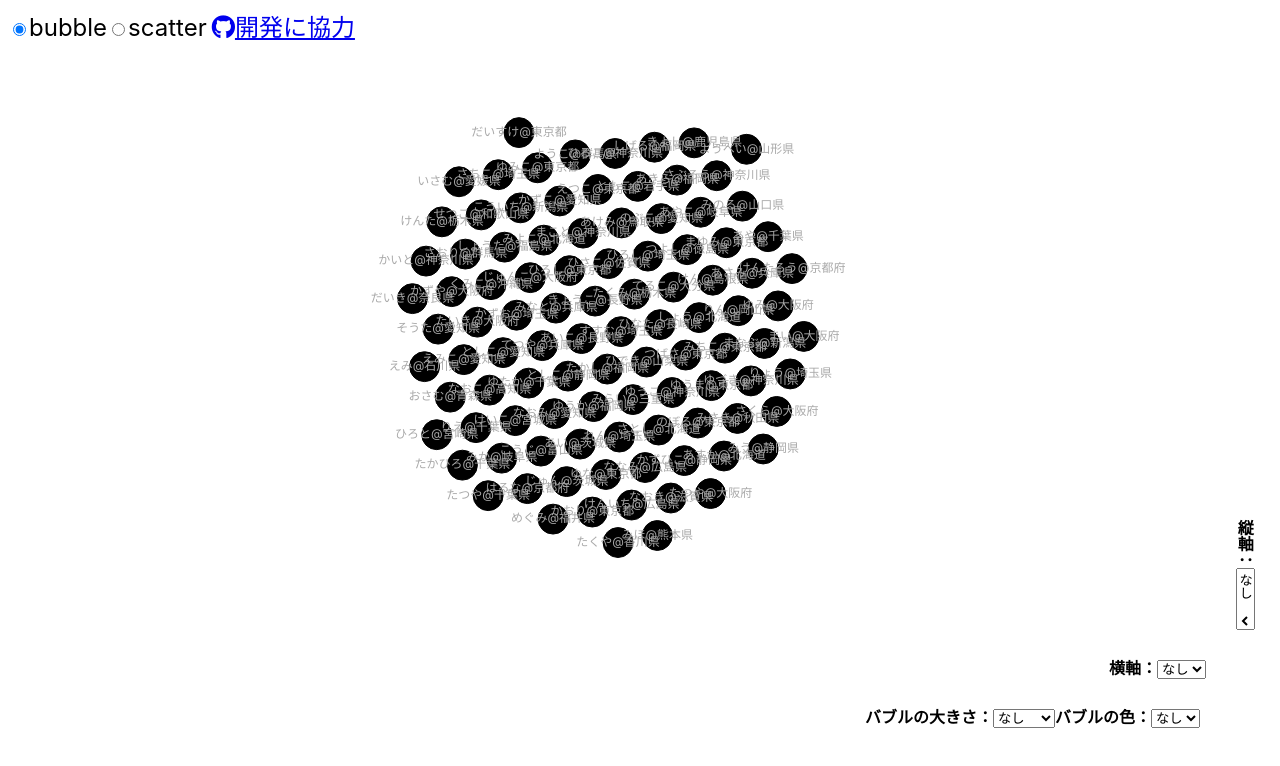
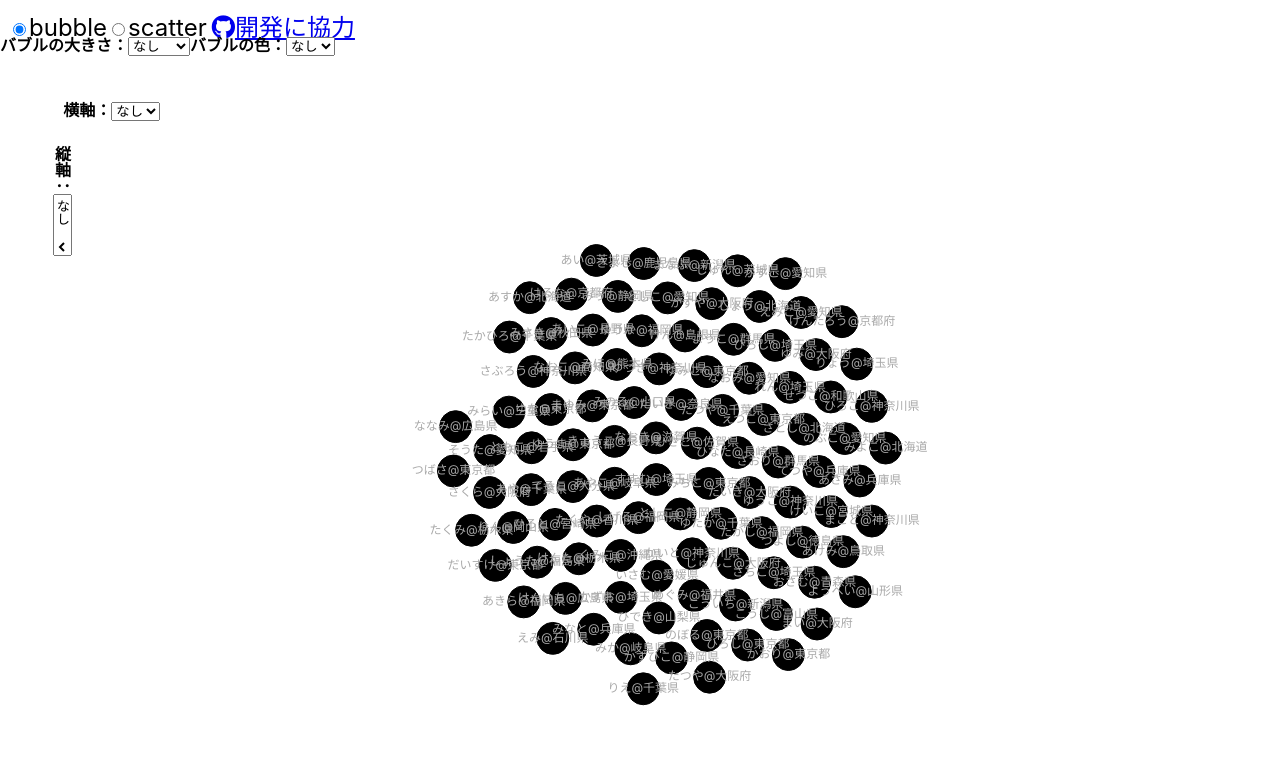
Before and after one commit to yuiseki/inclusive-chart-vite, a React (Vite) app: page /#bubble in a window 1280 px wide. Shown: the top 766 px of the page. Built offline with nearby package versions, Linux system fonts and the light colour scheme.

Commit message:
スマホ向けはやめる

```diff
--- a/src/components/InteractiveBubbleChart.tsx
+++ b/src/components/InteractiveBubbleChart.tsx
@@ -56,37 +56,105 @@ export const InteractiveBubbleChart: React.VFC = () => {
         alignContent: "stretch",
       }}
     >
-      <div style={{ flexGrow: 1, display: "flex", flexDirection: "column" }}>
-        {/* 縦軸 */}
-        <div style={{ flexGrow: 1, display: "flex", marginRight: "4px" }}>
       <div
-            ref={div}
         style={{
-              height: "100%",
+          display: "flex",
+          flexGrow: 0,
           width: "100%",
+          height: "40px",
+          verticalAlign: "middle",
+          alignItems: "flex-start",
+          textAlign: "start",
+          justifyContent: "flex-start",
         }}
       >
-            <AbstractBubbleChart
-              width={width}
-              height={height}
-              rawData={dataList}
-              bubbleSize={bubbleSize}
-              bubbleColor={bubbleColor}
-              xAxis={xAxis}
-              yAxis={yAxis}
-            />
+        <div style={{ height: "40px" }}>
+          <b>
+            バブルの大きさ：
+            <select name="bubbleSize" onChange={onChangeBubbleSize}>
+              <option value="none">なし</option>
+              {bubbleSizeDims.map((dim) => {
+                return (
+                  <option key={"bubble-size-" + dim.value} value={dim.value}>
+                    {dim.displayName}
+                  </option>
+                );
+              })}
+            </select>
+          </b>
+        </div>
+        <div style={{ height: "40px" }}>
+          <b>
+            バブルの色：
+            <select name="bubbleColor" onChange={onChangeBubbleColor}>
+              <option value="none">なし</option>
+              <option value="sex">性別</option>
+              <option value="job">仕事</option>
+            </select>
+          </b>
+        </div>
       </div>
       <div
         style={{
           flexGrow: 0,
           display: "flex",
           alignItems: "center",
+          height: "66px",
+          margin: "4px",
+        }}
+      >
+        <div style={{ width: "66px" }} />
+        {xAxis === "none" && (
+          <div
+            style={{ width: "100%", textAlign: "start", marginRight: "70px" }}
+          >
+            <b>
+              横軸：
+              <select name="xAxis" onChange={onChangeXAxis}>
+                <option value="none">なし</option>
+                {xAxisDims.map((dim) => {
+                  return (
+                    <option key={"x-axis-" + dim.value} value={dim.value}>
+                      {dim.displayName}
+                    </option>
+                  );
+                })}
+              </select>
+            </b>
+          </div>
+        )}
+        {xAxisDims
+          .filter((dim) => {
+            return dim.value === xAxis;
+          })
+          .map((dim) => {
+            return (
+              <InteractiveBubbleChartAxis
+                onResetAxis={onChangeXAxis}
+                patterns={dim.patterns}
+              />
+            );
+          })}
+      </div>
+      <div
+        style={{
+          flexGrow: 1,
+          display: "flex",
+          marginLeft: "4px",
+        }}
+      >
+        {/* 縦軸 */}
+        <div
+          style={{
+            flexGrow: 0,
+            display: "flex",
             writingMode: "vertical-rl",
             width: "66px",
+            marginLeft: "4px",
           }}
         >
           {yAxis === "none" && (
-              <div style={{ flexGrow: 0, height: "100%", textAlign: "end" }}>
+            <div style={{ flexGrow: 1, height: "100%", textAlign: "start" }}>
               <b>
                 縦軸：
                 <select
@@ -122,86 +190,24 @@ export const InteractiveBubbleChart: React.VFC = () => {
               );
             })}
         </div>
-        </div>
+        <div style={{ flexGrow: 1, display: "flex" }}>
           <div
+            ref={div}
             style={{
-            flexGrow: 0,
-            display: "flex",
-            alignItems: "center",
-            height: "66px",
-            margin: "4px",
+              height: "100%",
+              width: "100%",
             }}
           >
-          {xAxis === "none" && (
-            <div
-              style={{ width: "100%", textAlign: "end", marginRight: "70px" }}
-            >
-              <b>
-                横軸：
-                <select name="xAxis" onChange={onChangeXAxis}>
-                  <option value="none">なし</option>
-                  {xAxisDims.map((dim) => {
-                    return (
-                      <option key={"x-axis-" + dim.value} value={dim.value}>
-                        {dim.displayName}
-                      </option>
-                    );
-                  })}
-                </select>
-              </b>
+            <AbstractBubbleChart
+              width={width}
+              height={height}
+              rawData={dataList}
+              bubbleSize={bubbleSize}
+              bubbleColor={bubbleColor}
+              xAxis={xAxis}
+              yAxis={yAxis}
+            />
           </div>
-          )}
-          {xAxisDims
-            .filter((dim) => {
-              return dim.value === xAxis;
-            })
-            .map((dim) => {
-              return (
-                <InteractiveBubbleChartAxis
-                  onResetAxis={onChangeXAxis}
-                  patterns={dim.patterns}
-                />
-              );
-            })}
-        </div>
-        <div
-          style={{
-            display: "flex",
-            flexGrow: 0,
-            width: "100%",
-            height: "80px",
-            verticalAlign: "middle",
-            alignItems: "flex-end",
-            textAlign: "end",
-            justifyContent: "flex-end",
-          }}
-        >
-          <div style={{ height: "80px" }}>
-            <b>
-              バブルの大きさ：
-              <select name="bubbleSize" onChange={onChangeBubbleSize}>
-                <option value="none">なし</option>
-                {bubbleSizeDims.map((dim) => {
-                  return (
-                    <option key={"bubble-size-" + dim.value} value={dim.value}>
-                      {dim.displayName}
-                    </option>
-                  );
-                })}
-              </select>
-            </b>
-          </div>
-          <div style={{ height: "80px" }}>
-            <b>
-              バブルの色：
-              <select name="bubbleColor" onChange={onChangeBubbleColor}>
-                <option value="none">なし</option>
-                <option value="sex">性別</option>
-                <option value="job">仕事</option>
-              </select>
-            </b>
-          </div>
-          <div style={{ width: "80px" }} />
         </div>
       </div>
     </div>
--- a/src/components/InteractiveBubbleChartAxis.tsx
+++ b/src/components/InteractiveBubbleChartAxis.tsx
@@ -6,6 +6,20 @@ export const InteractiveBubbleChartAxis: React.VFC<{
 }> = ({ onResetAxis, patterns }) => {
   return (
     <div style={{ width: "100%", height: "100%", display: "flex" }}>
+      <button
+        style={{
+          flexGrow: 0,
+          height: "66px",
+          width: "66px",
+          padding: "4px",
+          margin: "4px",
+          border: 0,
+        }}
+        value="none"
+        onClick={onResetAxis}
+      >
+        リセット
+      </button>
       <div
         style={{
           flexGrow: 1,
@@ -30,20 +44,6 @@ export const InteractiveBubbleChartAxis: React.VFC<{
           </div>
         ))}
       </div>
-      <button
-        style={{
-          flexGrow: 0,
-          height: "66px",
-          width: "66px",
-          padding: "4px",
-          margin: "4px",
-          border: 0,
-        }}
-        value="none"
-        onClick={onResetAxis}
-      >
-        リセット
-      </button>
     </div>
   );
 };
```
Lines whose indentation alone changed are shown as unchanged.
